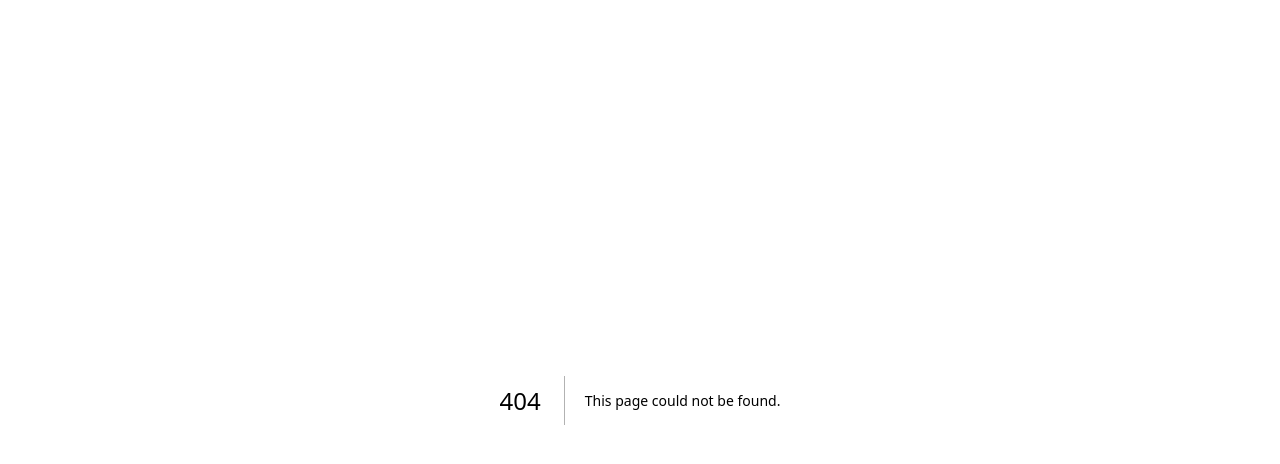
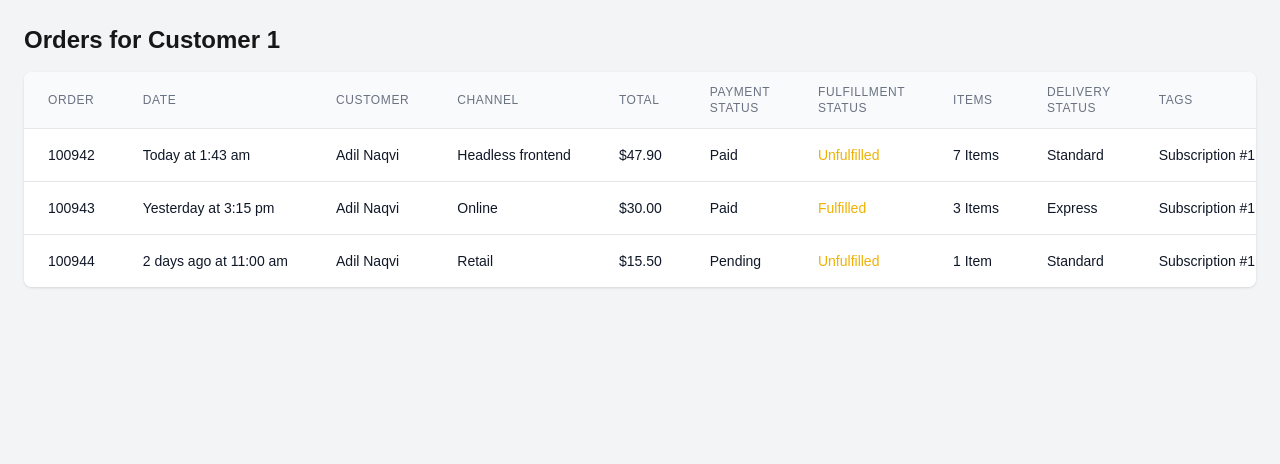
Before and after one commit to Argo483/abra-kadabra, a Next.js app: page /view-orders/1 in a window 1280 px wide. Before the commit this address had no page. Shown: the top 464 px of the page. Built offline with nearby package versions, Linux system fonts and the light colour scheme.

Commit message:
add stuff

```diff
--- /dev/null
+++ b/src/app/subscription-details/[id]/CreateOrderButton.tsx
@@ -0,0 +1,20 @@
+"use client";
+
+import React from "react";
+
+const CreateOrderButton = () => {
+  const handleCreateOrder = () => {
+    alert("Not implemented");
+  };
+
+  return (
+    <button
+      onClick={handleCreateOrder}
+      className="mt-4 bg-indigo-600 text-white px-4 py-2 rounded-lg hover:bg-indigo-700 transition-colors"
+    >
+      Create Order
+    </button>
+  );
+};
+
+export default CreateOrderButton;
--- /dev/null
+++ b/src/app/subscription-details/[id]/ViewOrderButton.tsx
@@ -0,0 +1,23 @@
+"use client";
+
+import React from "react";
+import { useRouter } from "next/navigation";
+
+const ViewOrderButton = ({ customerId }: { customerId: string }) => {
+  const router = useRouter();
+
+  const handleViewOrder = () => {
+    router.push(`/view-orders/${customerId}`);
+  };
+
+  return (
+    <button
+      onClick={handleViewOrder}
+      className="mt-4 bg-blue-600 text-white px-4 py-2 rounded-lg hover:bg-blue-700 transition-colors"
+    >
+      View All Orders
+    </button>
+  );
+};
+
+export default ViewOrderButton;
--- a/src/app/subscription-details/[id]/page.tsx
+++ b/src/app/subscription-details/[id]/page.tsx
@@ -1,5 +1,7 @@
 import React from "react";
 import Link from "next/link";
+import CreateOrderButton from "./CreateOrderButton";
+import ViewOrderButton from "./ViewOrderButton";
 
 const mockData = [
   {
@@ -105,6 +107,10 @@ export default async function Page({
           <h2 className="font-bold">Payment method</h2>
           <p>{subscription.paymentMethod}</p>
         </div>
+        <div className="flex space-x-4">
+          <CreateOrderButton />
+          <ViewOrderButton customerId={subscription.id} />
+        </div>
       </div>
     </div>
   );
--- /dev/null
+++ b/src/app/view-orders/[customerId]/page.tsx
@@ -0,0 +1,132 @@
+import React from "react";
+
+const mockOrders = [
+  {
+    orderId: "100942",
+    date: "Today at 1:43 am",
+    customer: "Adil Naqvi",
+    channel: "Headless frontend",
+    total: "$47.90",
+    paymentStatus: "Paid",
+    fulfillmentStatus: "Unfulfilled",
+    items: "7 Items",
+    deliveryStatus: "Standard",
+    tags: "Subscription #15470",
+  },
+  {
+    orderId: "100943",
+    date: "Yesterday at 3:15 pm",
+    customer: "Adil Naqvi",
+    channel: "Online",
+    total: "$30.00",
+    paymentStatus: "Paid",
+    fulfillmentStatus: "Fulfilled",
+    items: "3 Items",
+    deliveryStatus: "Express",
+    tags: "Subscription #15471",
+  },
+  {
+    orderId: "100944",
+    date: "2 days ago at 11:00 am",
+    customer: "Adil Naqvi",
+    channel: "Retail",
+    total: "$15.50",
+    paymentStatus: "Pending",
+    fulfillmentStatus: "Unfulfilled",
+    items: "1 Item",
+    deliveryStatus: "Standard",
+    tags: "Subscription #15472",
+  },
+  // Add more mock orders as needed
+];
+
+export default async function Page({
+  params,
+}: {
+  params: Promise<{ customerId: string }>;
+}) {
+  const { customerId } = await params;
+  const orders = mockOrders.filter((order) => order.customer === "Adil Naqvi"); // Filter by customerId if needed
+
+  return (
+    <div className="min-h-screen bg-gray-100 p-6">
+      <h1 className="text-2xl font-bold mb-4">
+        Orders for Customer {customerId}
+      </h1>
+      <div className="bg-white shadow overflow-hidden sm:rounded-lg">
+        <table className="min-w-full divide-y divide-gray-200">
+          <thead className="bg-gray-50">
+            <tr>
+              <th className="px-6 py-3 text-left text-xs font-medium text-gray-500 uppercase tracking-wider">
+                Order
+              </th>
+              <th className="px-6 py-3 text-left text-xs font-medium text-gray-500 uppercase tracking-wider">
+                Date
+              </th>
+              <th className="px-6 py-3 text-left text-xs font-medium text-gray-500 uppercase tracking-wider">
+                Customer
+              </th>
+              <th className="px-6 py-3 text-left text-xs font-medium text-gray-500 uppercase tracking-wider">
+                Channel
+              </th>
+              <th className="px-6 py-3 text-left text-xs font-medium text-gray-500 uppercase tracking-wider">
+                Total
+              </th>
+              <th className="px-6 py-3 text-left text-xs font-medium text-gray-500 uppercase tracking-wider">
+                Payment status
+              </th>
+              <th className="px-6 py-3 text-left text-xs font-medium text-gray-500 uppercase tracking-wider">
+                Fulfillment status
+              </th>
+              <th className="px-6 py-3 text-left text-xs font-medium text-gray-500 uppercase tracking-wider">
+                Items
+              </th>
+              <th className="px-6 py-3 text-left text-xs font-medium text-gray-500 uppercase tracking-wider">
+                Delivery status
+              </th>
+              <th className="px-6 py-3 text-left text-xs font-medium text-gray-500 uppercase tracking-wider">
+                Tags
+              </th>
+            </tr>
+          </thead>
+          <tbody className="bg-white divide-y divide-gray-200">
+            {orders.map((order) => (
+              <tr key={order.orderId}>
+                <td className="px-6 py-4 whitespace-nowrap text-sm text-gray-900">
+                  {order.orderId}
+                </td>
+                <td className="px-6 py-4 whitespace-nowrap text-sm text-gray-900">
+                  {order.date}
+                </td>
+                <td className="px-6 py-4 whitespace-nowrap text-sm text-gray-900">
+                  {order.customer}
+                </td>
+                <td className="px-6 py-4 whitespace-nowrap text-sm text-gray-900">
+                  {order.channel}
+                </td>
+                <td className="px-6 py-4 whitespace-nowrap text-sm text-gray-900">
+                  {order.total}
+                </td>
+                <td className="px-6 py-4 whitespace-nowrap text-sm text-gray-900">
+                  {order.paymentStatus}
+                </td>
+                <td className="px-6 py-4 whitespace-nowrap text-sm text-yellow-500">
+                  {order.fulfillmentStatus}
+                </td>
+                <td className="px-6 py-4 whitespace-nowrap text-sm text-gray-900">
+                  {order.items}
+                </td>
+                <td className="px-6 py-4 whitespace-nowrap text-sm text-gray-900">
+                  {order.deliveryStatus}
+                </td>
+                <td className="px-6 py-4 whitespace-nowrap text-sm text-gray-900">
+                  {order.tags}
+                </td>
+              </tr>
+            ))}
+          </tbody>
+        </table>
+      </div>
+    </div>
+  );
+}
```
